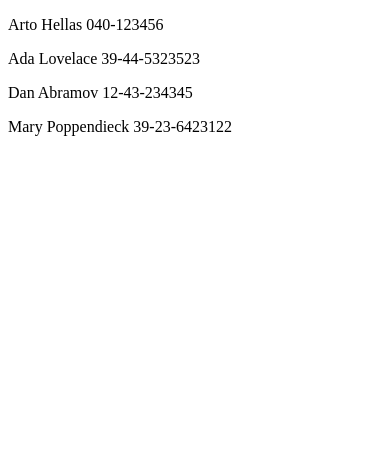
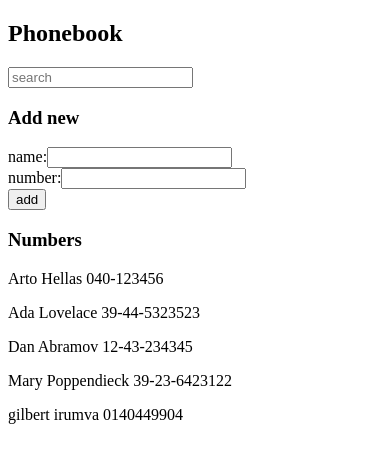
Before and after one commit to gilb01scott/fullstackopenPart2, a React (Vite) app in the folder phoneBook/step1/: page / in a window 390 px wide. Shown: the top 462 px of the page. Built offline with nearby package versions, Linux system fonts and the light colour scheme; data requests are answered from the project's data file.

Commit message:
completed exercise 2.11 the phoneBook step7

```diff
--- a/phoneBook/step1/db.json
+++ b/phoneBook/step1/db.json
@@ -19,6 +19,13 @@
       "name": "Mary Poppendieck",
       "number": "39-23-6423122",
       "id": "4"
+    },
+
+    {
+      "name": "gilbert irumva",
+      "number": "0140449904",
+      "id": "t95ISfiQc9w"
     }
-  ]
+  ],
+  "$schema": "./node_modules/json-server/schema.json"
 }
--- a/phoneBook/step1/src/App.jsx
+++ b/phoneBook/step1/src/App.jsx
@@ -5,7 +5,11 @@ import axios from "axios"
 
 const App = () => {
   const [persons, setPersons] = useState([])
+  const [newName, setNewName] = useState("")
+  const [newNumber, setNewNumber] = useState("")
+  const [search, setSearch] = useState("")
 
+  // FETCH DATA FROM BACKEND
   useEffect(() => {
     axios
       .get("http://localhost:3001/persons")
@@ -14,10 +18,73 @@ const App = () => {
       })
   }, [])
 
+  // ADD PERSON TO BACKEND (THIS IS WHAT YOU WERE MISSING)
+  const addNewName = (event) => {
+    event.preventDefault()
+
+    const exists = persons.some(
+      p => p.name.toLowerCase() === newName.toLowerCase()
+    )
+
+    if (exists) {
+      alert(`${newName} already exists`)
+      return
+    }
+
+    const newPerson = {
+      name: newName,
+      number: newNumber
+    }
+
+    axios
+      .post("http://localhost:3001/persons", newPerson)
+      .then(response => {
+        setPersons(persons.concat(response.data))
+        setNewName("")
+        setNewNumber("")
+      })
+  }
+
+  // HANDLERS
+  const handleNameChange = (e) => setNewName(e.target.value)
+  const handleNumberChange = (e) => setNewNumber(e.target.value)
+  const handleSearchChange = (e) => setSearch(e.target.value)
+
+  // FILTER
+  const filteredPersons = persons.filter(p =>
+    p.name.toLowerCase().includes(search.toLowerCase())
+  )
+
   return (
     <div>
-      {persons.map(p => (
-        <p key={p.id}>{p.name} {p.number}</p>
+      <h2>Phonebook</h2>
+
+      <input
+        placeholder="search"
+        value={search}
+        onChange={handleSearchChange}
+      />
+
+      <h3>Add new</h3>
+
+      <form onSubmit={addNewName}>
+        <div>
+          name:
+          <input value={newName} onChange={handleNameChange} />
+        </div>
+        <div>
+          number:
+          <input value={newNumber} onChange={handleNumberChange} />
+        </div>
+        <button type="submit">add</button>
+      </form>
+
+      <h3>Numbers</h3>
+
+      {filteredPersons.map(p => (
+        <p key={p.id}>
+          {p.name} {p.number}
+        </p>
       ))}
     </div>
   )
```
